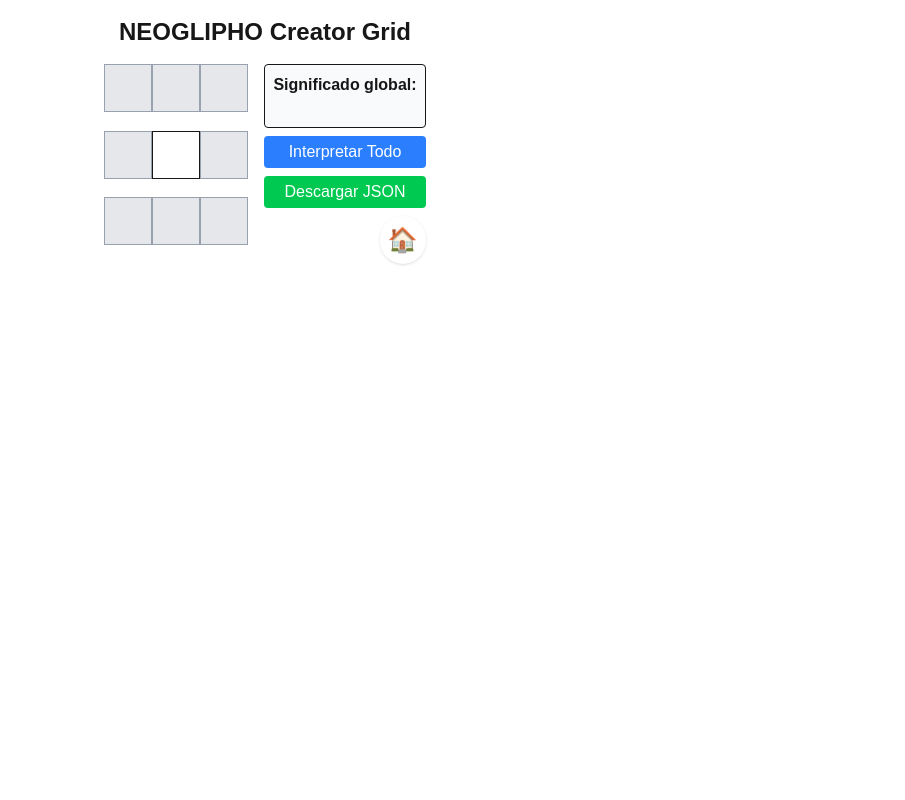
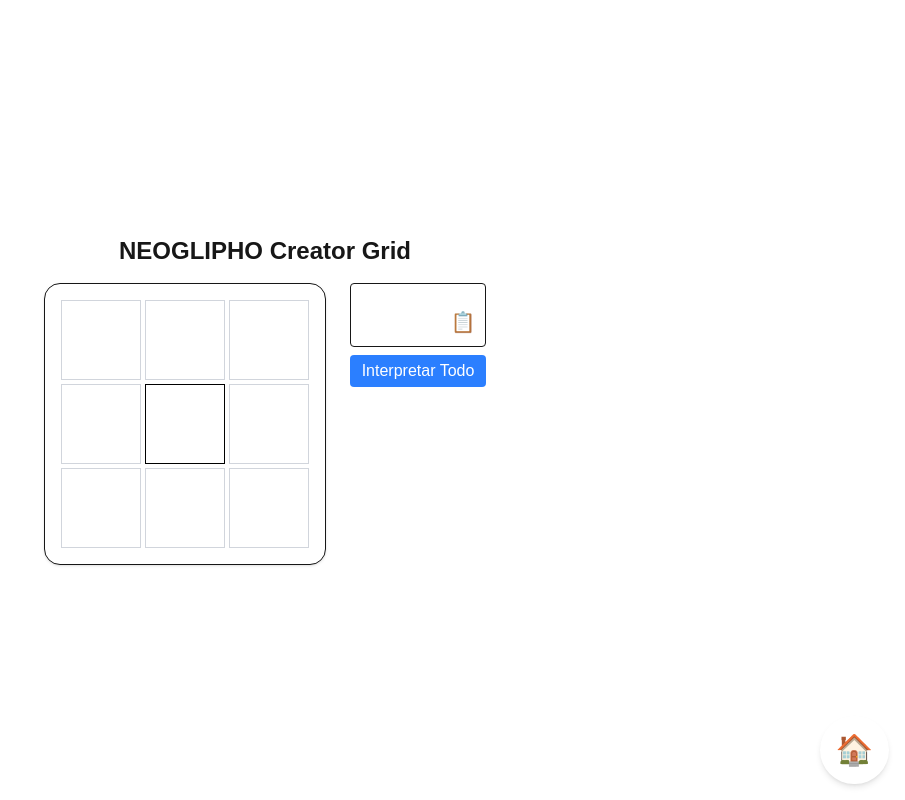
Before and after one commit to futurediffusion/emoji-translator, a Next.js app: page /creator-grid in a window 1280 px wide. Shown: the whole page, without its empty margins (375-1280 px from the left). Built offline with nearby package versions, Linux system fonts and the light colour scheme.

Commit message:
style: update creator grid layout

```diff
--- a/src/app/creator-grid/page.tsx
+++ b/src/app/creator-grid/page.tsx
@@ -120,15 +120,13 @@ export default function CreatorGridPage() {
     }
   };
 
-  const downloadJSON = () => {
-    const data = { size, grid, unlocked, counter, globalMeaning };
-    const blob = new Blob([JSON.stringify(data, null, 2)], { type: "application/json" });
-    const url = URL.createObjectURL(blob);
-    const a = document.createElement("a");
-    a.href = url;
-    a.download = "creator-grid.json";
-    a.click();
-    URL.revokeObjectURL(url);
+
+  const copyMeaning = async () => {
+    try {
+      await navigator.clipboard.writeText(globalMeaning);
+    } catch (err) {
+      console.error(err);
+    }
   };
 
   const interpretAll = async () => {
@@ -148,12 +146,12 @@ export default function CreatorGridPage() {
   };
 
   return (
-    <main className="min-h-screen flex flex-col items-center p-4 bg-white">
+    <main className="flex flex-col items-center justify-center h-screen w-screen p-4 bg-white">
       <h1 className="text-2xl font-bold mb-4">NEOGLIPHO Creator Grid</h1>
-      <div className="flex flex-col md:flex-row gap-4">
+      <div className="flex flex-col md:flex-row gap-6">
         <div
-          className="grid"
-          style={{ gridTemplateColumns: `repeat(${size}, 3rem)` }}
+          className="grid gap-1 p-4 rounded-2xl border bg-white shadow"
+          style={{ gridTemplateColumns: `repeat(${size}, 5rem)` }}
         >
           {grid.map((row, r) =>
             row.map((cell, c) => {
@@ -163,8 +161,8 @@ export default function CreatorGridPage() {
               return (
                 <div
                   key={`${r}-${c}`}
-                  onClick={() => handleCellClick(r, c)}
-                  className={`w-12 h-12 flex items-center justify-center border cursor-pointer text-2xl select-none ${locked ? "bg-gray-200 text-gray-400" : "bg-white"} ${isCenter ? "bg-gray-300" : ""}`}
+                  onClick={() => !locked && handleCellClick(r, c)}
+                  className={`w-20 h-20 flex items-center justify-center text-2xl select-none transition-colors ${locked ? "bg-white border border-gray-300 text-gray-400 cursor-default" : isCenter ? "border border-black cursor-pointer hover:bg-gray-100" : "border border-gray-700 cursor-pointer hover:bg-gray-100"}`}
                   title={cell?.meaning || ""}
                 >
                   {cell ? cell.emoji : ""}
@@ -173,31 +171,31 @@ export default function CreatorGridPage() {
             }),
           )}
         </div>
-        <div className="flex flex-col gap-2 max-w-xs">
-          <div className="p-2 border rounded bg-gray-50 min-h-[4rem]">
-            <strong>Significado global:</strong>
-            <div className="mt-1 whitespace-pre-wrap text-sm">{globalMeaning}</div>
+        <div className="flex flex-col gap-2 items-center max-w-xs w-full">
+          <div className="relative p-3 border rounded bg-white min-h-[4rem] w-full">
+            <div className="whitespace-pre-wrap text-sm text-left">{globalMeaning}</div>
+            <button
+              onClick={copyMeaning}
+              title="Copiar texto"
+              className="absolute bottom-1.5 right-1.5 text-xl p-1 rounded hover:bg-gray-100"
+            >
+              📋
+            </button>
           </div>
           <button
             onClick={interpretAll}
-            className="px-3 py-1 rounded bg-blue-500 text-white"
+            className="px-3 py-1 rounded bg-blue-500 text-white hover:bg-blue-600"
           >
             Interpretar Todo
           </button>
-          <button
-            onClick={downloadJSON}
-            className="px-3 py-1 rounded bg-green-500 text-white"
-          >
-            Descargar JSON
-          </button>
-          <Link
-            href="/"
-            className="text-2xl p-2 bg-white rounded-full shadow hover:shadow-lg w-fit self-end"
-          >
-            🏠
-          </Link>
         </div>
       </div>
+      <Link
+        href="/"
+        className="fixed bottom-4 right-4 z-50 text-3xl p-4 bg-white rounded-full shadow-md hover:shadow-lg"
+      >
+        🏠
+      </Link>
     </main>
   );
 }
```
